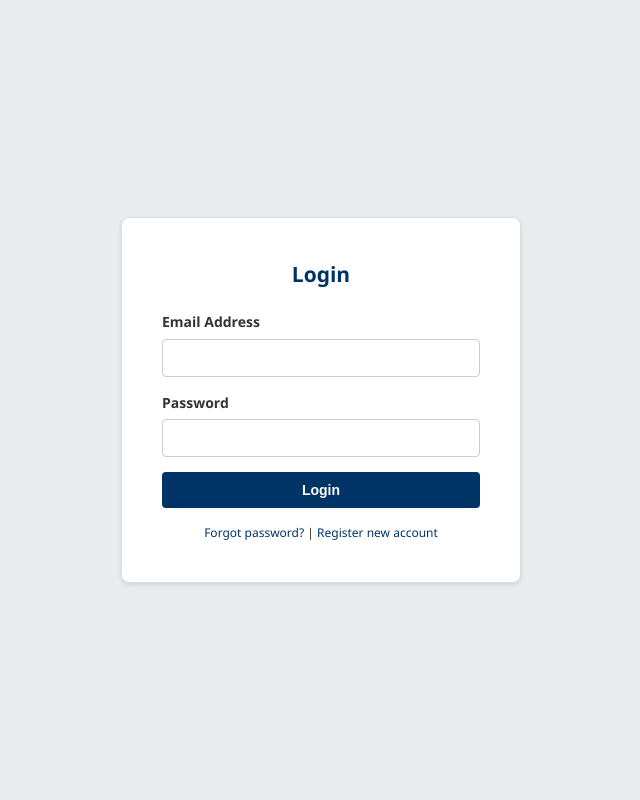
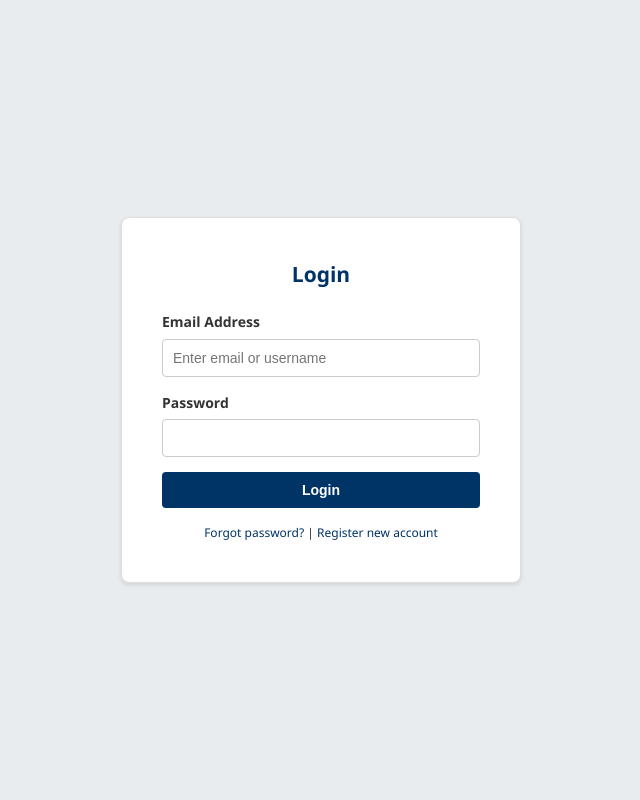
Before and after one commit to madhurgrover-cs/ai-honepot, a FastAPI app: page /login in a window 1280 px wide. Shown: the whole page, without its empty margins (319-959 px from the left). Run offline with FastAPI, Linux system fonts and the light colour scheme.

Commit message:
Disable email validation on login form to allow SQL injection demo

```diff
--- a/templates/auth.html
+++ b/templates/auth.html
@@ -15,11 +15,12 @@
             <form action="/dashboard" method="get">
                 <div class="form-group">
                     <label for="email">Email Address</label>
-                    <input type="email" id="email" class="form-control" required>
+                    <input type="text" id="email" name="email" class="form-control"
+                        placeholder="Enter email or username" required>
                 </div>
                 <div class="form-group">
                     <label for="password">Password</label>
-                    <input type="password" id="password" class="form-control" required>
+                    <input type="password" id="password" name="password" class="form-control" required>
                 </div>
 
                 {% if is_register %}
```
